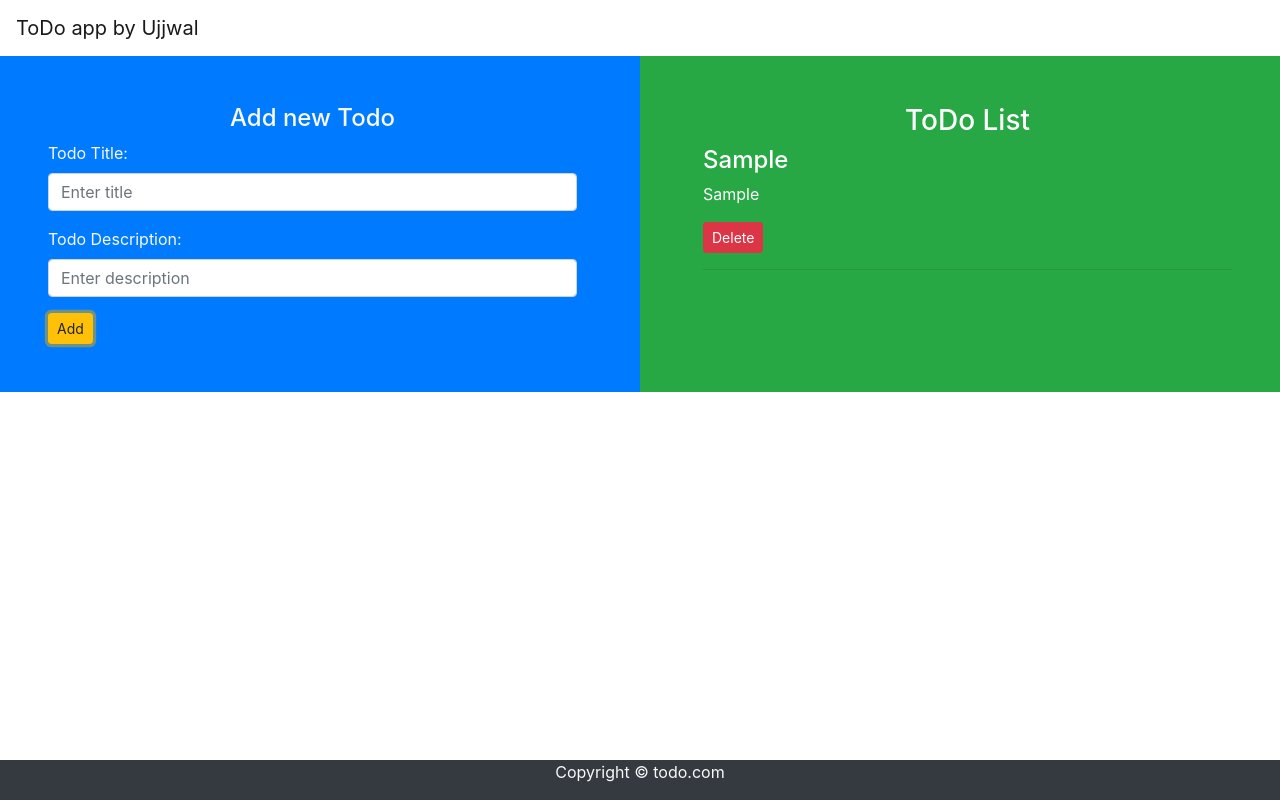
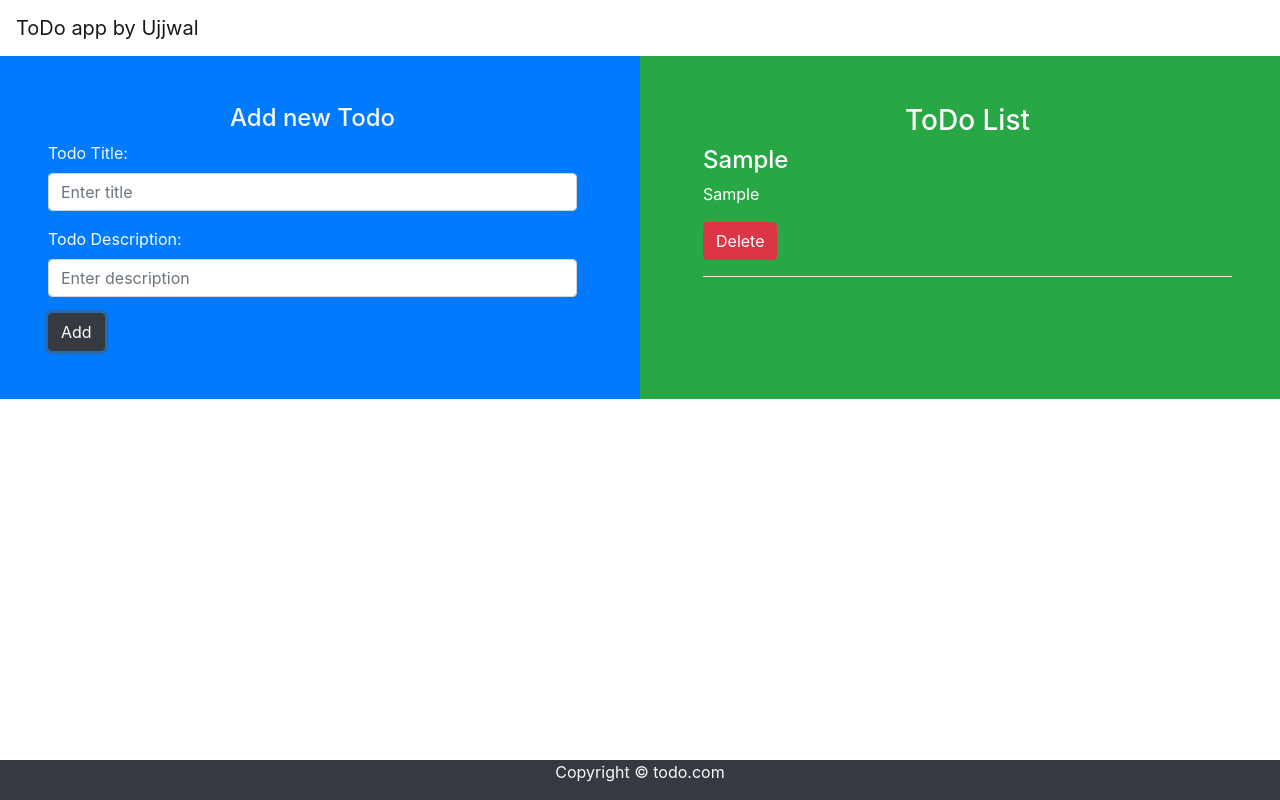
Before and after one commit to ujjwalkuikel/ToDoApp, a React (Create React App) app: page / in a window 1280 px wide. Both pictures are taken after typing "Sample", "Sample" into the empty fields and a click on the button "Add". Built offline with nearby package versions, Linux system fonts and the light colour scheme.

Commit message:
final commit

```diff
--- a/src/MyComponent/AddTodo.js
+++ b/src/MyComponent/AddTodo.js
@@ -28,7 +28,7 @@ export const AddTodo = (props) => {
       <label htmlFor="desc">Todo Description:</label>
       <input type="text" value={desc} onChange={(e)=>{setdesc(e.target.value)}} className="form-control" id="desc" placeholder="Enter description" name="desc" />
     </div>
-    <button type="submit" className="btn btn-sm  btn-warning">Add</button>
+    <button type="submit" className="btn btn-dark">Add</button>
   </form>
     </div>
  )
--- a/src/MyComponent/TodoItem.js
+++ b/src/MyComponent/TodoItem.js
@@ -5,7 +5,7 @@ export default function TodoItem({todo,onDelete}) {
     <div>
       <h4>{todo.title}</h4>
       <p>{todo.desc}</p>
-      <button className="btn btn-sm  btn-danger" onClick={()=>{onDelete(todo)}}>Delete</button>
+      <button className="btn btn-danger" onClick={()=>{onDelete(todo)}}>Delete</button>
     </div>
   )
 }
--- a/src/MyComponent/Todos.js
+++ b/src/MyComponent/Todos.js
@@ -10,7 +10,7 @@ export const Todos=(props)=> {
         props.todo.map((todo)=>{
          return (
           <>
-         <TodoItem todo={todo} key={todo.sno} onDelete={props.onDelete}/><hr/></>
+         <TodoItem todo={todo} key={todo.sno} onDelete={props.onDelete}/><hr className='bg-white'/></>
         )})
        }
 
```
